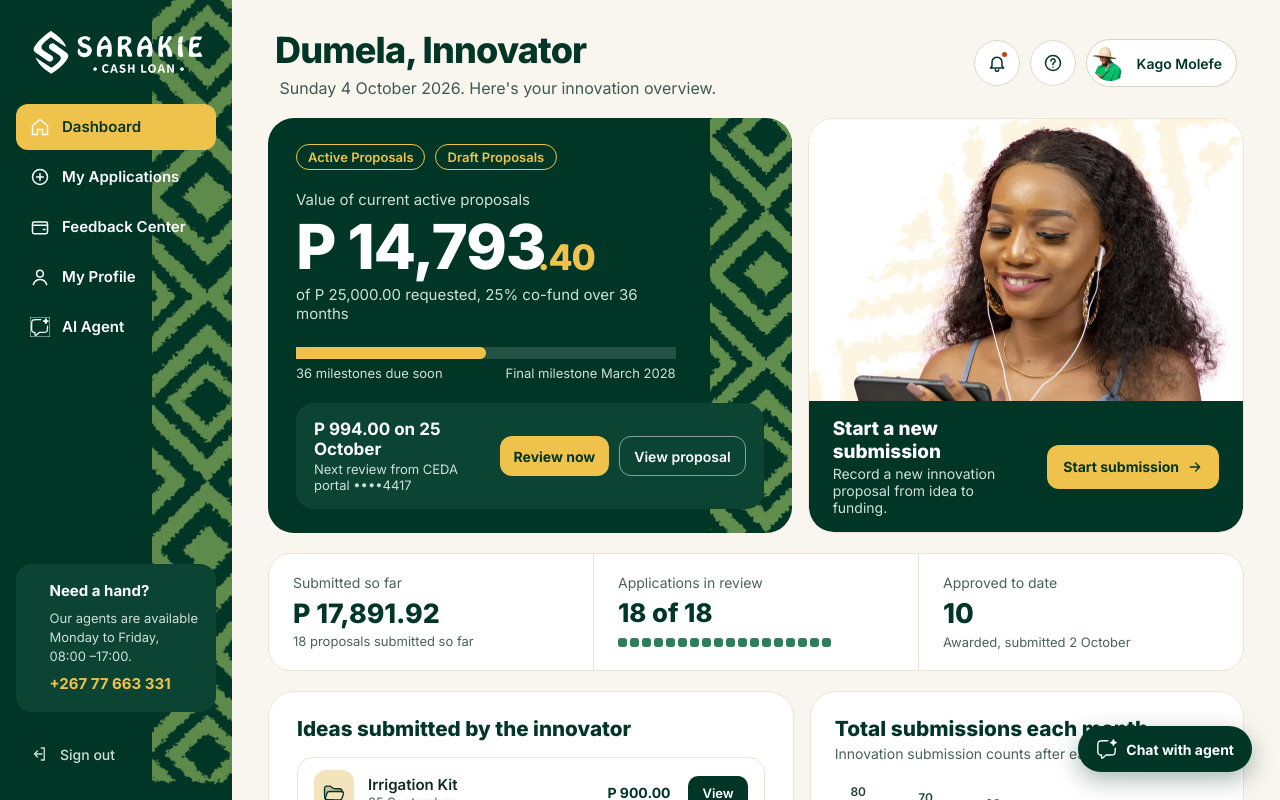
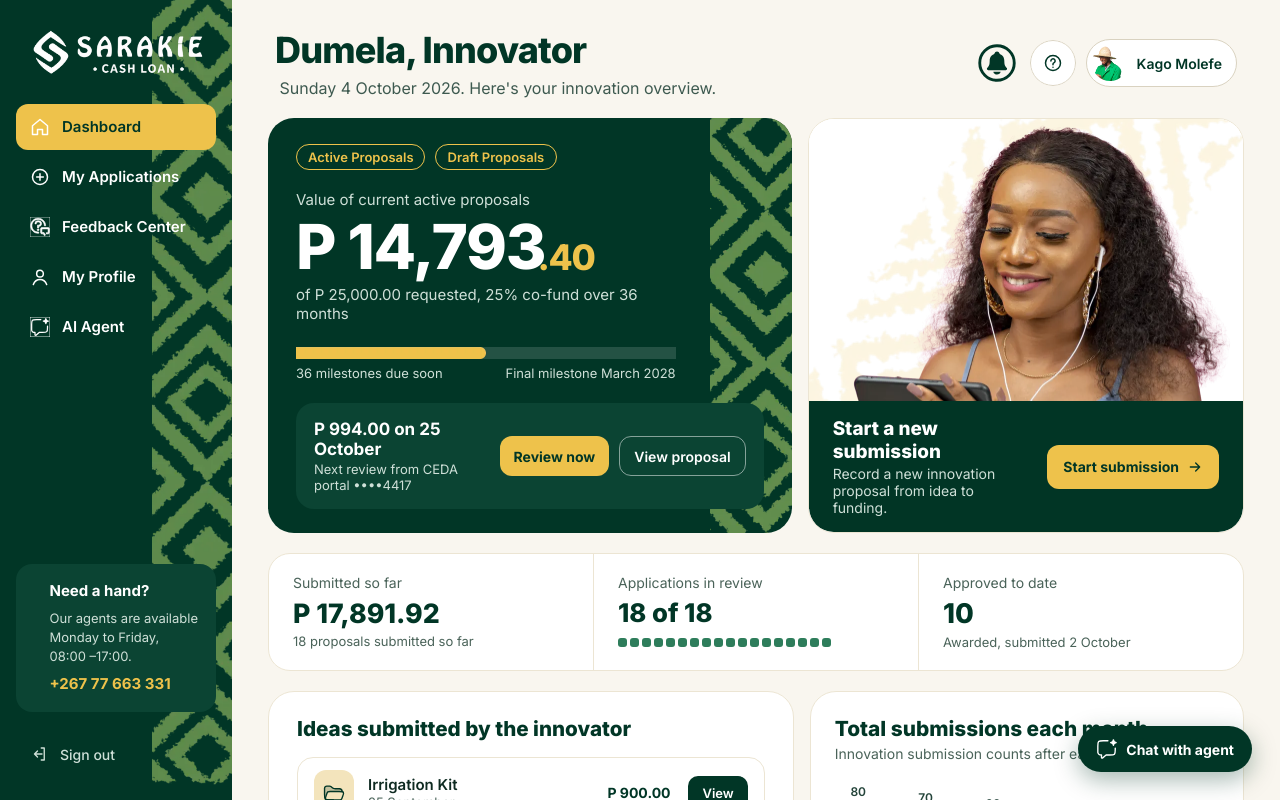
Before and after one commit to botsedulearnsuperuser-del/Sarakie, a Vue app: page /dashboard-sample in a window 1280 px wide. Built offline with nearby package versions, Linux system fonts and the light colour scheme.

Commit message:
Update Feedback Center and notification icons
Use the provided question-mark SVG for the Feedback Center sidebar item
and replace the notification icon asset with the provided bell SVG across
all pages.

🤖 Generated with Codebuff
Co-Authored-By: Codebuff <noreply@codebuff.com>

```diff
--- a/src/components/Main.vue
+++ b/src/components/Main.vue
@@ -66,24 +66,14 @@
           :class="$style.frameIcon"
           width="20"
           height="20"
-          viewBox="0 0 20 20"
+          viewBox="0 0 32 32"
           fill="none"
           xmlns="http://www.w3.org/2000/svg"
         >
-          <path
-            d="M15.8333 5H4.16667C3.24619 5 2.5 5.74619 2.5 6.66667V15C2.5 15.9205 3.24619 16.6667 4.16667 16.6667H15.8333C16.7538 16.6667 17.5 15.9205 17.5 15V6.66667C17.5 5.74619 16.7538 5 15.8333 5Z"
-            stroke="white"
-            stroke-width="1.5"
-            stroke-linecap="round"
-            stroke-linejoin="round"
-          />
-          <path
-            d="M2.5 8.33337H17.5M13.3333 12.5H15"
-            stroke="white"
-            stroke-width="1.5"
-            stroke-linecap="round"
-            stroke-linejoin="round"
-          />
+          <path d="M0 0h32v32H0z" fill="none" />
+          <path fill="white" d="M13 22c.828 0 1.479-.68 1.479-1.508S13.829 19 13 19s-1.52.664-1.52 1.492S12.171 22 13 22" />
+          <path fill="white" d="M13 2C6.372 2 1 7.369 1 14s5.366 12 11.994 12c.34 0 .7-.02 1.021-.06v-2.003q-.51.06-1.02.06C7.487 23.997 3 19.51 3 14S7.494 4 13 4s10 4.49 10 10h2c0-6.631-5.372-12-12-12" />
+          <path fill="white" d="M13.98 5.991h-1.502A4.493 4.493 0 0 0 7.974 10.5L8 11h2l-.024-.501a2.505 2.505 0 0 1 2.503-2.504h1.501a2.5 2.5 0 0 1 2.503 2.504a2.505 2.505 0 0 1-2.503 2.504h-2.002v4.508h2.002v-2.504a4.504 4.504 0 0 0 4.506-4.508A4.51 4.51 0 0 0 13.98 5.99Zm15.018 10.987H18.986a2.01 2.01 0 0 0-2.002 2.003v6.01c0 1.102.9 2.004 2.002 2.004h2.403L23.09 30l1.702-1.002l-2.303-4.007h-3.504L19 19h10v6h-3v2l2.998-.005A2.01 2.01 0 0 0 31 24.992v-6.01a2.01 2.01 0 0 0-2.002-2.004" />
         </svg>
         <div :class="$style.dashboard">Feedback Center</div>
       </div>
```
Also changed, not shown: public/Notifications-2-new.svg.
